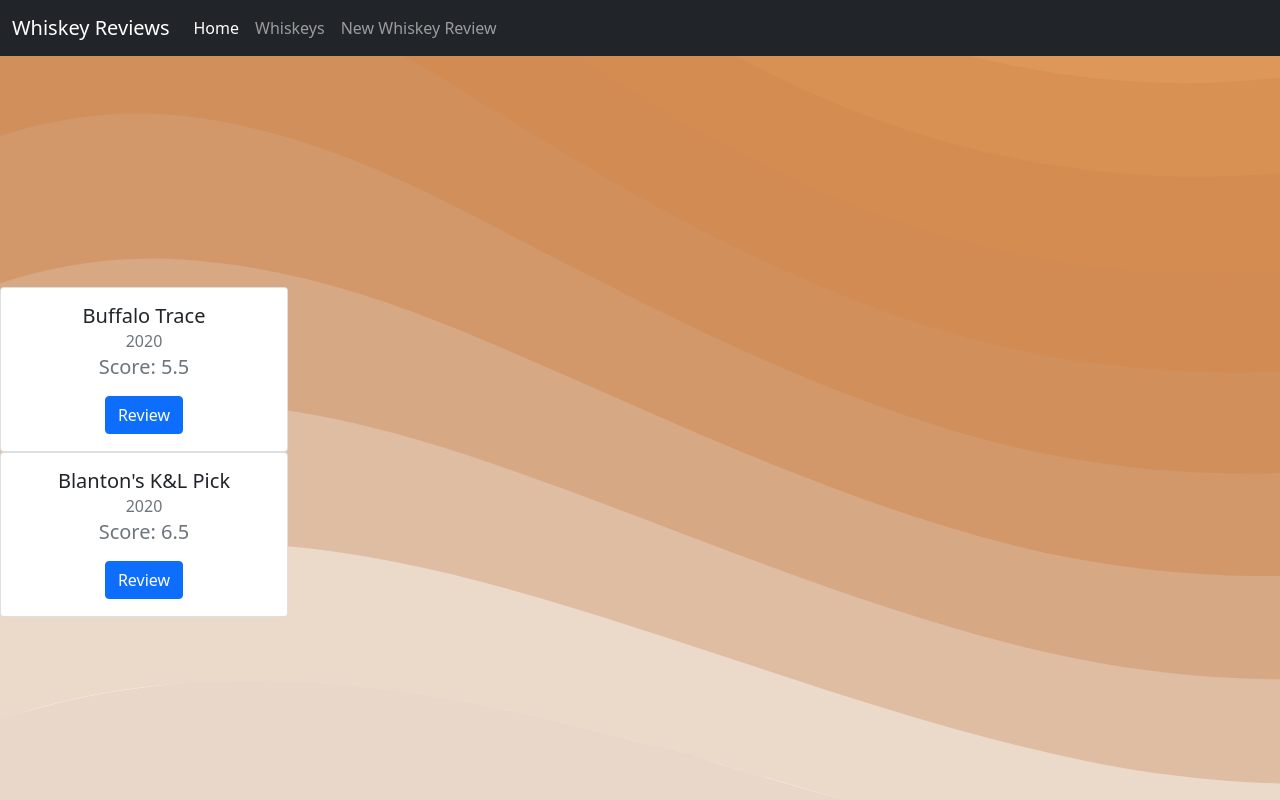
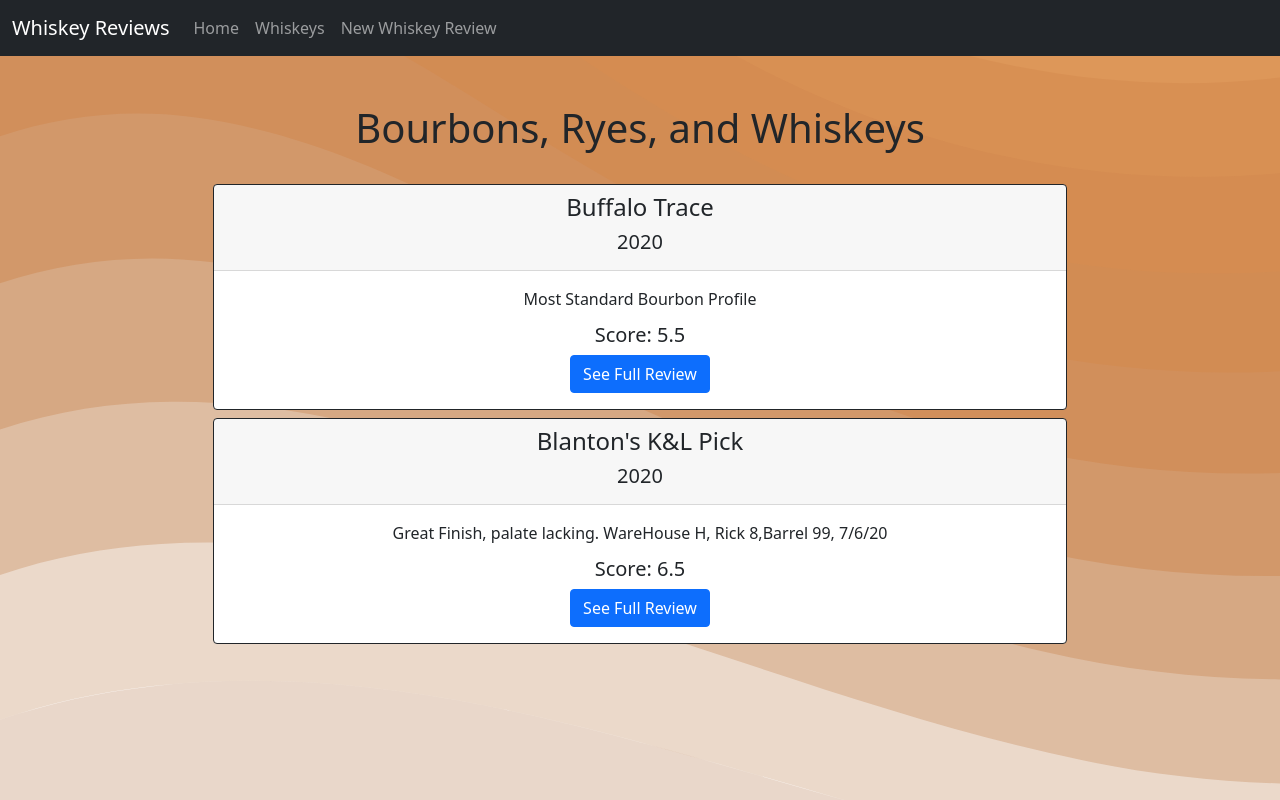
Before and after one commit to JulioJoulesAlvarado/whiskey-tasting, a React (Create React App) app: page /whiskeys in a window 1280 px wide. Built offline with nearby package versions, Linux system fonts and the light colour scheme.

Commit message:
added styling to Whiskey List

```diff
--- a/src/NavBar.js
+++ b/src/NavBar.js
@@ -11,7 +11,7 @@
              </button>
             <div className="collapse navbar-collapse" id="navbarNavAltMarkup">
                 <div className="navbar-nav">
-                    <Link className="nav-link active"  to="/">Home</Link>
+                    <Link className="nav-link"  to="/">Home</Link>
                     <Link className="nav-link" to="/whiskeys">Whiskeys</Link>
                     <Link className="nav-link" to="/createReview">New Whiskey Review</Link>
                 </div>
--- a/src/Preview.js
+++ b/src/Preview.js
@@ -1,15 +1,18 @@
 import React from "react";
 import {Link} from "react-router-dom"
+import "./css/Preview.css"
 
 function Preview(props){
     const {review}=props;
     return(
-            <div className="card" style={{width: "18rem"}}>
+            <div className="card border-dark mb-2 col-12" >
+                <div class="card-header">
+                    <h4>{review.name}</h4>
+                    <h5>{review.year}</h5></div>
                 <div className="card-body">
-                    <h5 className="card-title">{review.name}</h5>
-                    <h6 className="card-subtitle mb-2 text-muted">{review.year}</h6>
-                    <h5 className="card-subtitle mb-2 text-muted">Score: {review.overall}</h5>
-                    <Link to={`/whiskey/${props.id}`} className="card-link btn btn-primary">Review</Link>
+                <p class="card-text">{review.notes}</p>
+                    <h5 className="card-subtitle mb-2">Score: {review.overall}</h5>
+                    <Link to={`/whiskey/${props.id}`} className="card-link btn btn-primary">See Full Review</Link>
                 </div>
             </div>
     )
--- a/src/WhiskeyList.js
+++ b/src/WhiskeyList.js
@@ -2,6 +2,7 @@
 import {Link} from "react-router-dom";
 import NavBar from "./NavBar";
 import Preview from "./Preview";
+import "./css/WhiskeyList.css"
 
 function WhiskeyList(props){
     const {reviews}=props;
@@ -9,9 +10,15 @@
     return(
         <div className="whiskeyList">
             <NavBar/>
-
-            <div className="body">
-                <h1>{reviewLinks}</h1>
+            <div className="previewContainer mt-5">
+                <div className="previewList col-8">
+                    <div className="listHeader mb-4">
+                        <h1>Bourbons, Ryes, and Whiskeys</h1>
+                    </div>
+                    <div className="previews col-12 mb-3">
+                        {reviewLinks}
+                    </div>
+                </div>
             </div>
         </div>
     )
--- /dev/null
+++ b/src/css/Preview.css
@@ -0,0 +1,3 @@
+.card{
+    border-radius: 20px;
+}
--- /dev/null
+++ b/src/css/WhiskeyList.css
@@ -0,0 +1,15 @@
+
+.previewContainer{
+    display:flex;
+    align-items: center;
+    flex-direction: column;
+
+
+}
+.previewList{
+    display:flex;
+    flex-direction: column;
+    justify-content: center;
+    align-items: center;
+    border-radius: 20px;
+}
```
Also changed, not shown: src/css/Review.css (added).
